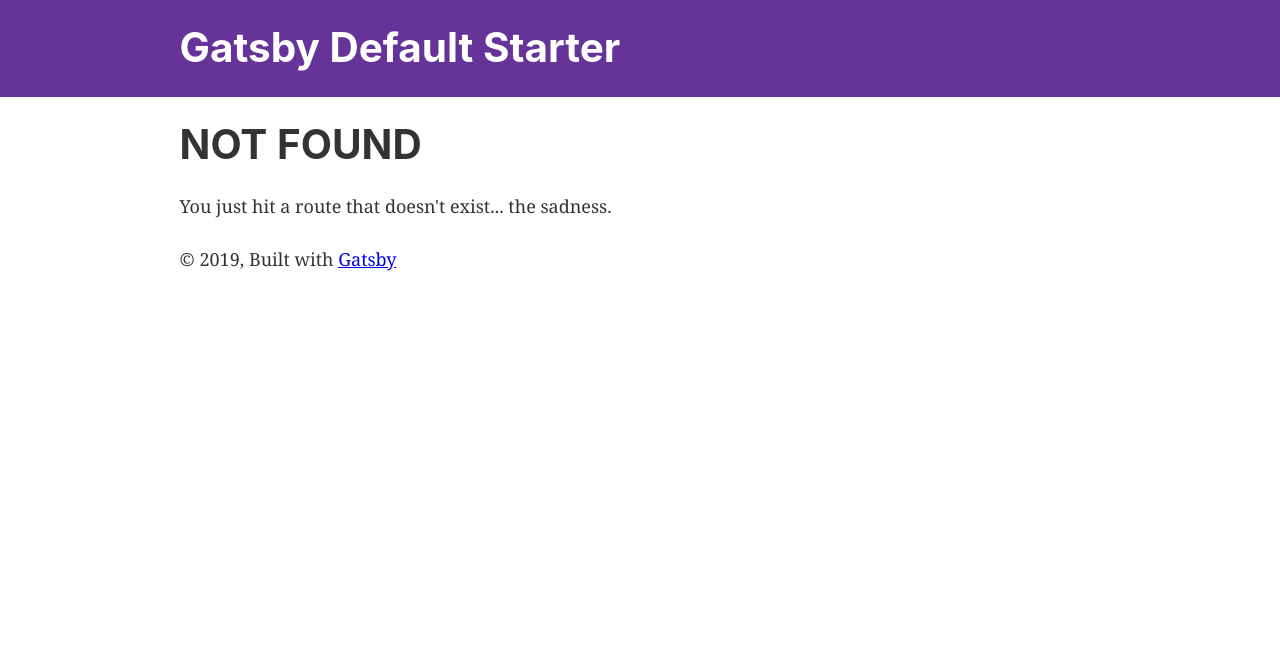
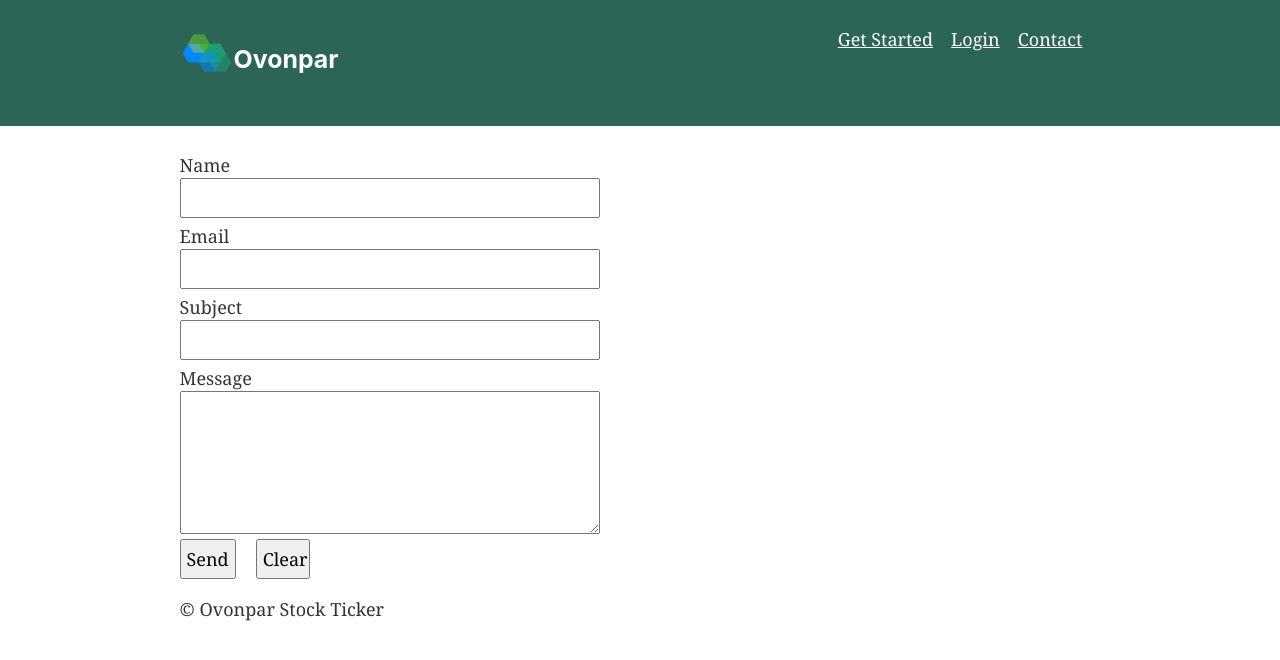
Before and after one commit to rrmaje/gatsby-ovonpar, a Gatsby site: page /contact in a window 1280 px wide. Before the commit this address had no page. Built offline with nearby package versions, Linux system fonts and the light colour scheme; Gatsby itself is replaced by a stand-in of ours.

Commit message:
First version of website

```diff
--- a/gatsby-config.js
+++ b/gatsby-config.js
@@ -1,8 +1,8 @@
 module.exports = {
   siteMetadata: {
-    title: `Gatsby Default Starter`,
-    description: `Kick off your next, great Gatsby project with this default starter. This barebones starter ships with the main Gatsby configuration files you might need.`,
-    author: `@gatsbyjs`,
+    title: `Ovonpar`,
+    description: `Start building market for your supply or distribution chain. Find latest quotes of the goods, enter orders to match bids and offers`,
+    author: `Ovonpar Stock Ticker`,
   },
   plugins: [
     `gatsby-plugin-react-helmet`,
--- /dev/null
+++ b/src/components/contact.module.css
@@ -0,0 +1,20 @@
+input {
+    display: block;
+    padding: 5px;
+    margin-bottom: 5px;
+    max-width: 600;
+    width: 70%;
+}
+textarea {
+    display: block;
+    padding: 5px;
+    margin-bottom: 5px;
+    max-width: 600;
+    width: 70%;
+}
+
+button {
+    display: block;
+    padding: 5px;
+    margin-bottom: 5px;
+}
--- a/src/components/header.js
+++ b/src/components/header.js
@@ -1,14 +1,25 @@
 import { Link } from "gatsby"
 import PropTypes from "prop-types"
 import React from "react"
+import Image from "./image"
+import { isNullOrUndefined } from "util";
+
+const ListLink = props => (
+  <li style={{ display: `inline-block`, marginRight: `1rem` }}>
+    <Link style={{
+      color: `white`,
+    }} to={props.to}>{props.children}</Link>
+  </li>
+)
 
 const Header = ({ siteTitle }) => (
   <header
     style={{
-      background: `rebeccapurple`,
+      background: `#2c6556`,
       marginBottom: `1.45rem`,
     }}
   >
+
     <div
       style={{
         margin: `0 auto`,
@@ -16,18 +27,27 @@ const Header = ({ siteTitle }) => (
         padding: `1.45rem 1.0875rem`,
       }}
     >
-      <h1 style={{ margin: 0 }}>
-        <Link
-          to="/"
-          style={{
-            color: `white`,
-            textDecoration: `none`,
-          }}
-        >
-          {siteTitle}
-        </Link>
-      </h1>
+
+      <Link to="/" style={{
+        color: `white`,
+        textDecoration: `none`,
+
+      }}>
+        <Image /><h3 style={{ verticalAlign: `middle`, display: `inline-block`, paddingTop: 20 }}>{siteTitle}</h3>
+      </Link>
+
+
+      <ul style={{ listStyle: `none`, float: `right` }}>
+        <ListLink to="/">Get Started</ListLink>
+        <a style={{
+          display: `inline-block`, marginRight: `1rem`,
+          color: `white`,
+        }} href="http://35.204.16.24:3000">Login</a>
+        <ListLink to="/contact/">Contact</ListLink>
+      </ul>
+
     </div>
+
   </header>
 )
 
--- a/src/components/image.js
+++ b/src/components/image.js
@@ -16,9 +16,9 @@ import Img from "gatsby-image"
 const Image = () => {
   const data = useStaticQuery(graphql`
     query {
-      placeholderImage: file(relativePath: { eq: "gatsby-astronaut.png" }) {
+      placeholderImage: file(relativePath: { eq: "logo@2x.png" }) {
         childImageSharp {
-          fluid(maxWidth: 300) {
+          fluid(maxWidth: 54) {
             ...GatsbyImageSharpFluid
           }
         }
@@ -26,7 +26,7 @@ const Image = () => {
     }
   `)
 
-  return <Img fluid={data.placeholderImage.childImageSharp.fluid} />
+  return <Img fluid={data.placeholderImage.childImageSharp.fluid} style={{width: 54, height: 54, display: `inline-block`, float: `left`}}/>
 }
 
 export default Image
--- a/src/components/layout.css
+++ b/src/components/layout.css
@@ -8,7 +8,7 @@ body {
   -webkit-font-smoothing: antialiased;
   -moz-osx-font-smoothing: grayscale;
 }
-article,
+
 aside,
 details,
 figcaption,
--- a/src/components/layout.js
+++ b/src/components/layout.js
@@ -36,9 +36,7 @@ const Layout = ({ children }) => {
       >
         <main>{children}</main>
         <footer>
-          © {new Date().getFullYear()}, Built with
-          {` `}
-          <a href="https://www.gatsbyjs.org">Gatsby</a>
+          © Ovonpar Stock Ticker
         </footer>
       </div>
     </>
--- /dev/null
+++ b/src/pages/contact.js
@@ -0,0 +1,34 @@
+import React from "react"
+
+import Layout from "../components/layout"
+import styles from "../components/contact.module.css"
+
+const Contact = () => (
+  <Layout>
+    <div style={{ display: `block`, marginBottom: `3.45rem` }}>
+      <form method="post"  netlify-honeypot="bot-field" data-netlify="true" style={{ maxWidth: 600 }}>
+        <input type="hidden" name="bot-field" />
+        <label>
+          Name
+    <input type="text" name="name" id="name" />
+        </label>
+        <label>
+          Email
+    <input type="email" name="email" id="email" />
+        </label>
+        <label>
+          Subject
+    <input type="text" name="subject" id="subject" />
+        </label>
+        <label>
+          Message
+    <textarea name="message" id="message" rows="5" />
+        </label>
+        <button type="submit" style={{maxWidth: `4rem`, float: `left` }}>Send</button>
+        <input type="reset" value="Clear" style={{ maxWidth: `3rem`, float: `left`, marginLeft: 20, maringBottom: 30 }} />
+      </form>
+    </div>
+  </Layout>
+)
+
+export default Contact
--- a/src/pages/index.js
+++ b/src/pages/index.js
@@ -1,20 +1,21 @@
 import React from "react"
-import { Link } from "gatsby"
 
 import Layout from "../components/layout"
-import Image from "../components/image"
 import SEO from "../components/seo"
 
 const IndexPage = () => (
   <Layout>
     <SEO title="Home" />
-    <h1>Hi people</h1>
-    <p>Welcome to your new Gatsby site.</p>
-    <p>Now go build something great.</p>
-    <div style={{ maxWidth: `300px`, marginBottom: `1.45rem` }}>
-      <Image />
+    <div style={{marginBottom:20}}>
+    <div style={{paddingBottom:5}}>
+    <h2 style={{display:`inline`}}>Ovonpar Stock Ticker</h2> <p style={{paddingTop:5}}><strong> Marketplace for standardized goods</strong></p>
     </div>
-    <Link to="/page-2/">Go to page 2</Link>
+    <p>Start building market for your supply or distrubution chain.</p>
+    <p>Find latest quotes of the goods.</p>
+    <p>Enter orders to match best bids and offers.</p>
+    <p>Try Ovonpar Stock Ticker.</p>
+    <a href="http://35.204.16.24:3000/signup">SignUp</a>
+    </div>
   </Layout>
 )
 
```
Also changed, not shown: src/pages/page-2.js (deleted, +0 -16 lines), src/images/logo@2x.png (added).
